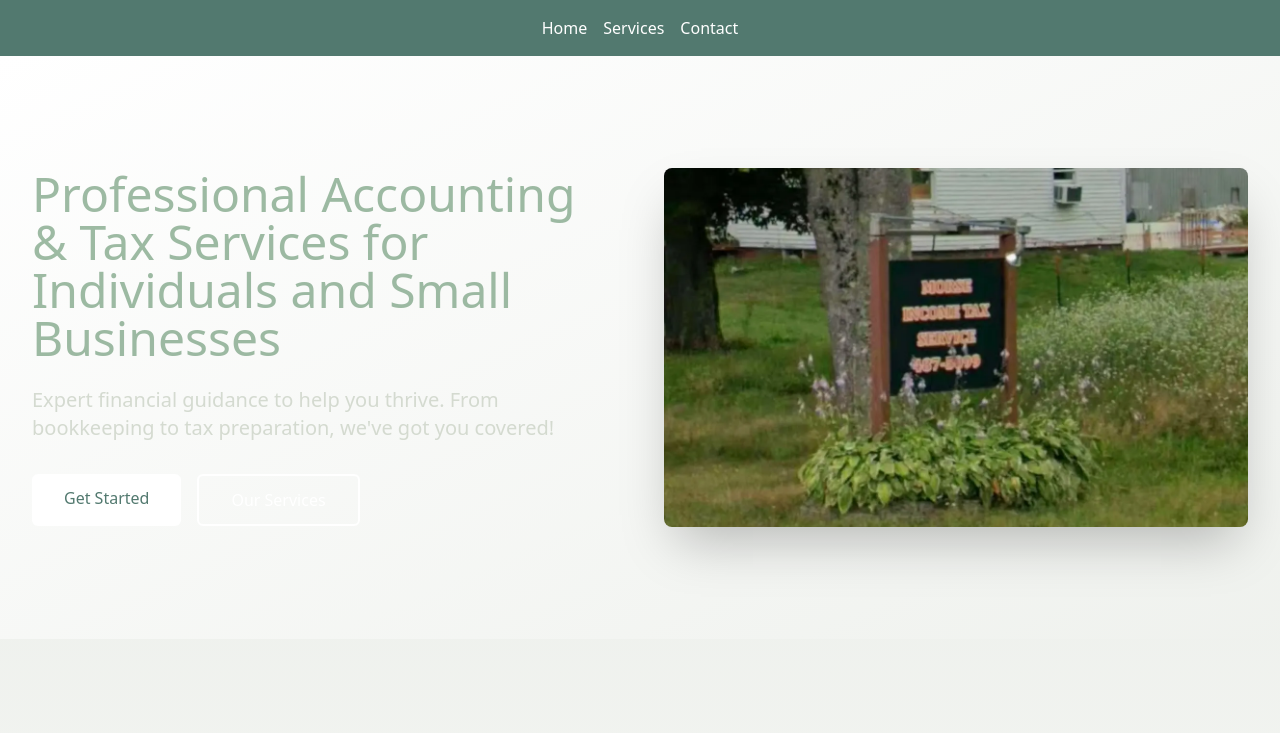
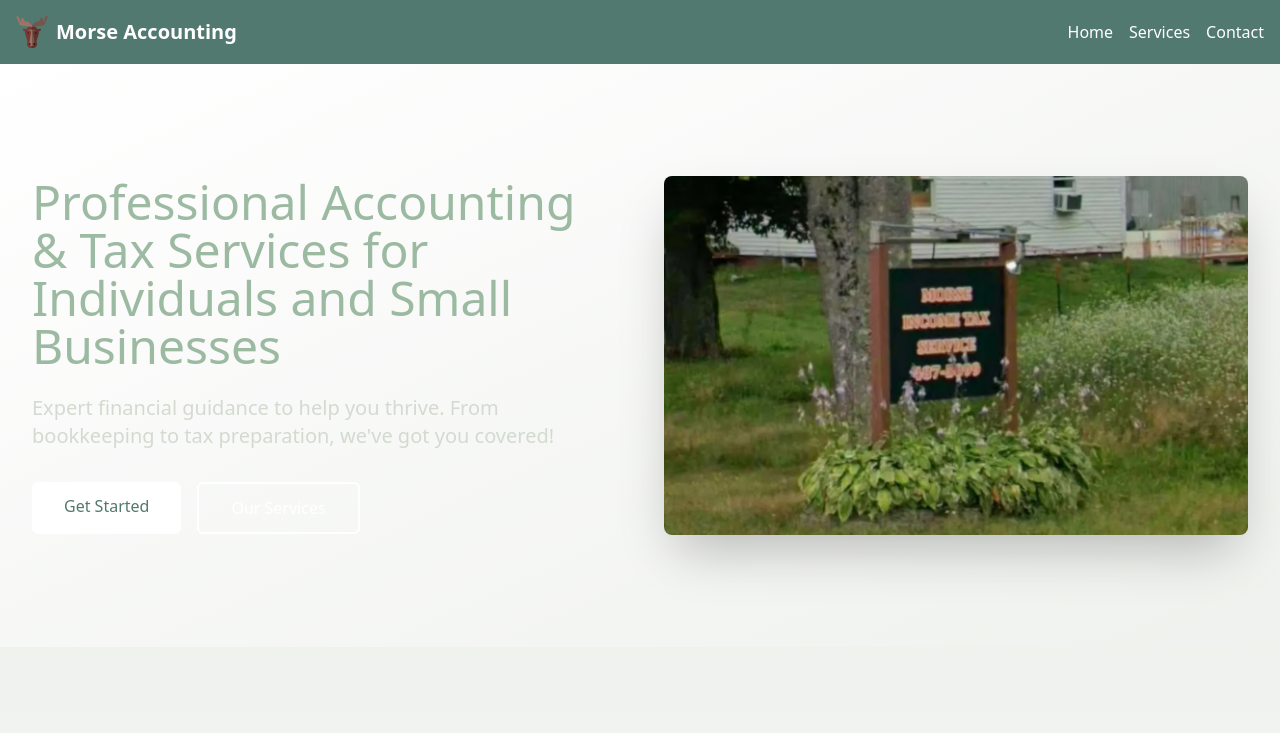
Before and after one commit to shawnMthompson/morse-accounting, a React (Vite) app: page / in a window 1280 px wide. Shown: the top 733 px of the page. Built offline with nearby package versions, Linux system fonts and the light colour scheme.

Commit message:
Update navbar styling and add business logo

```diff
--- a/src/App.jsx
+++ b/src/App.jsx
@@ -10,10 +10,16 @@ export default function App() {
       <div className="flex flex-col min-h-screen">
 
         <nav className="bg-primary p-4">
-          <div className="flex gap-4 justify-center">
-            <Link to="/" className="text-white hover:underline">Home</Link>
-            <Link to="/services" className="text-white hover:underline">Services</Link>
-            <Link to="/contact" className="text-white hover:underline">Contact</Link>
+          <div className="flex items-center justify-between max-w-7xl mx-auto">
+            <Link to="/" className="flex items-center shrink-0 gap-2">
+              <img src="/logo.png" alt="Morse Accounting" className="h-8" />
+              <span className="font-semibold text-xl text-white">Morse Accounting</span>
+            </Link>
+            <div className="flex gap-4">
+              <Link to="/" className="text-white hover:underline">Home</Link>
+              <Link to="/services" className="text-white hover:underline">Services</Link>
+              <Link to="/contact" className="text-white hover:underline">Contact</Link>
+            </div>
           </div>
         </nav>
 
--- a/src/components/pages/Home.jsx
+++ b/src/components/pages/Home.jsx
@@ -33,7 +33,7 @@ export default function Home() {
                                 </a>
                             </div>
                         </div>
-                        <div className="hidden lg:block">
+                        <div>
                             <img
                                 src="/sign.webp"
                                 alt="Office"
```
Also changed, not shown: public/logo.png (added).
